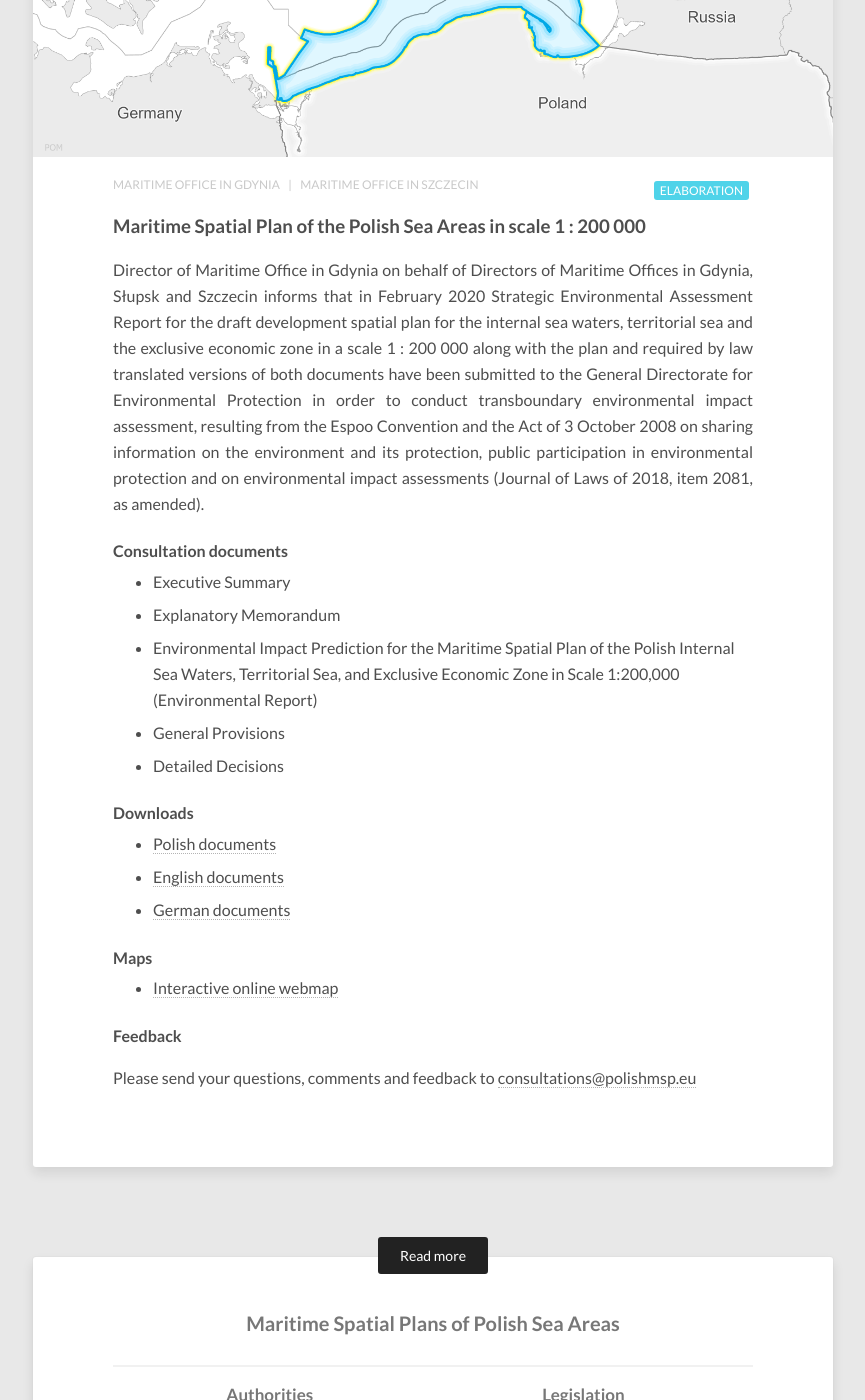
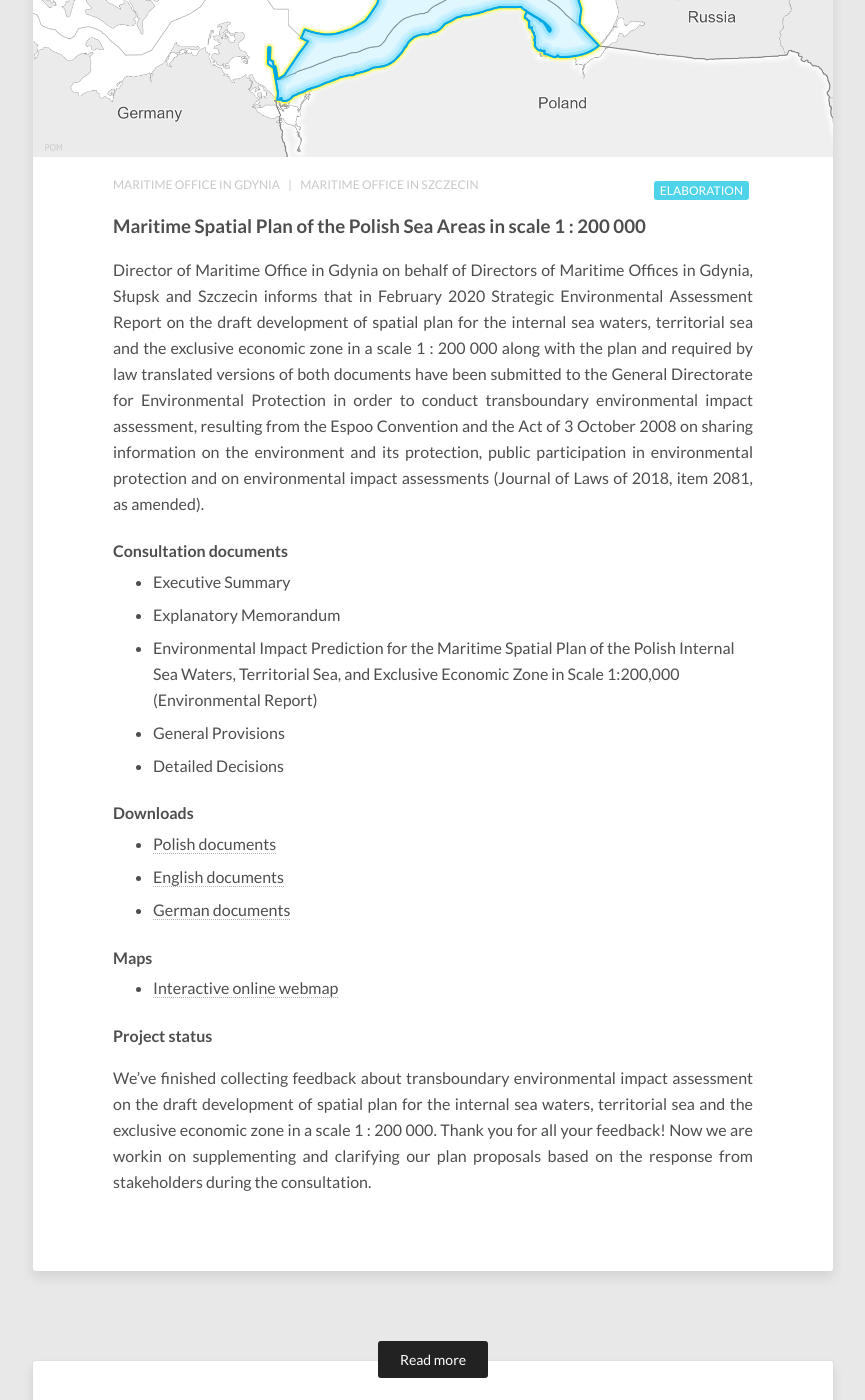
Before and after one commit to PolishMSP/polishmsp.github.io, a Jekyll site: the page built from _posts/2020-02-20-pom.md, in a window 1280 px wide and 1400 px high, scrolled down 413 px. Shown: the whole window, without its empty margins (207-1072 px from the left). Built offline with Jekyll 4.4.1, drawn with Linux system fonts in a browser that asks for light colours.

Commit message:
remove feedback submitting request

```diff
--- a/_posts/2020-02-20-pom.md
+++ b/_posts/2020-02-20-pom.md
@@ -8,7 +8,7 @@ website:
 ---
 
 Director of Maritime Office in Gdynia on behalf of Directors of Maritime Offices in Gdynia, Słupsk and Szczecin
-informs that in February 2020 Strategic Environmental Assessment Report for the draft development spatial plan
+informs that in February 2020 Strategic Environmental Assessment Report on the draft development of spatial plan
 for the internal sea waters, territorial sea and the exclusive economic zone in a scale 1&nbsp;:&nbsp;200&nbsp;000
 along with the plan and required by law translated versions of both documents have been submitted
 to the General Directorate for Environmental Protection in order to conduct transboundary environmental impact assessment,
@@ -36,6 +36,9 @@ in Scale 1:200,000 (Environmental Report)
 
 - [Interactive online webmap](https://mapy.umgdy.gov.pl/pzp/apps/webappviewer/index.html?id=0540604136b54738b1e0494c40f297ab)
 
-#### Feedback
+#### Project status
 
-Please send your questions, comments and feedback to <consultations@polishmsp.eu>
+We've finished collecting feedback about transboundary environmental impact assessment on the draft development of spatial plan
+for the internal sea waters, territorial sea and the exclusive economic zone in a scale 1&nbsp;:&nbsp;200&nbsp;000.
+Thank you for all your feedback! Now we are workin on supplementing and clarifying our plan proposals based on the response
+from stakeholders during the consultation.
```
